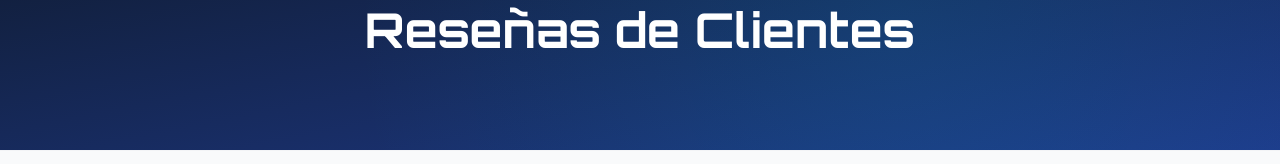
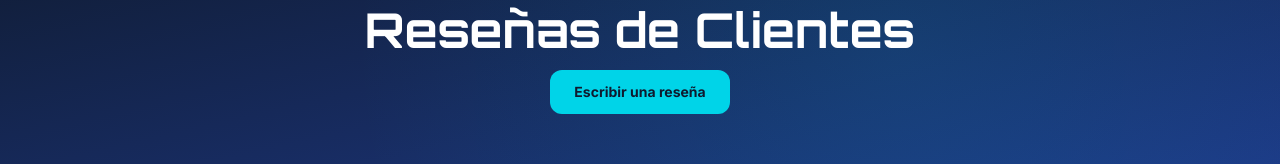
Before and after one commit to autokings2026/Auto-Kings, a Next.js app in the folder apps/web/: page /resenas in a window 1280 px wide. Shown: the part 166-330 px from the top of the page. Built offline with nearby package versions, Linux system fonts and the light colour scheme; no server answers; the database is empty.

Commit message:
fix: boton visible para escribir resena y anclaje al formulario

```diff
--- a/apps/web/src/app/(marketing)/page.tsx
+++ b/apps/web/src/app/(marketing)/page.tsx
@@ -364,9 +364,14 @@ export default async function HomePage() {
               <p className="text-xs font-semibold tracking-widest text-[#00d4e8] uppercase mb-3">Testimonios</p>
               <h2 className="text-3xl font-bold text-gray-900" style={{ fontFamily: 'Orbitron, sans-serif' }}>Lo que dicen nuestros clientes</h2>
             </div>
-            <Link href="/resenas" className="text-sm text-[#1e3a8a] font-medium hover:text-[#00d4e8] transition-colors flex items-center gap-1">
-              Ver todas las reseñas <ChevronRight className="h-4 w-4" />
-            </Link>
+            <div className="flex items-center gap-5">
+              <Link href="/resenas#formulario" className="text-sm text-[#1e3a8a] font-medium hover:text-[#00d4e8] transition-colors flex items-center gap-1">
+                Escribir una reseña <ChevronRight className="h-4 w-4" />
+              </Link>
+              <Link href="/resenas" className="text-sm text-[#1e3a8a] font-medium hover:text-[#00d4e8] transition-colors flex items-center gap-1">
+                Ver todas las reseñas <ChevronRight className="h-4 w-4" />
+              </Link>
+            </div>
           </div>
           {resenas.length > 0 ? (
             <CardCarousel slideClassName="w-[280px] sm:w-[320px]">
--- a/apps/web/src/app/(marketing)/resenas/page.tsx
+++ b/apps/web/src/app/(marketing)/resenas/page.tsx
@@ -84,7 +84,7 @@ export default function ResenasPage() {
             Reseñas de Clientes
           </h1>
           {promedio && (
-            <div className="inline-flex items-center gap-3 mt-2">
+            <div className="inline-flex items-center gap-3 mt-2 mb-8">
               <span className="text-3xl font-bold text-[#00d4e8]" style={{ fontFamily: 'Orbitron, sans-serif' }}>
                 {promedio}
               </span>
@@ -92,6 +92,14 @@ export default function ResenasPage() {
               <span className="text-[#6b7a99] text-sm">({resenas.length} reseñas)</span>
             </div>
           )}
+          <div>
+            <a
+              href="#formulario"
+              className="inline-flex items-center gap-2 px-6 py-3 rounded-xl text-sm font-bold text-[#0f1a2e] bg-[#00d4e8] hover:bg-[#00bcd4] transition-colors"
+            >
+              Escribir una reseña
+            </a>
+          </div>
         </div>
       </section>
 
@@ -130,7 +138,7 @@ export default function ResenasPage() {
       </section>
 
       {/* Formulario */}
-      <section className="py-20 px-4 sm:px-6 border-t border-gray-100 bg-white">
+      <section id="formulario" className="py-20 px-4 sm:px-6 border-t border-gray-100 bg-white scroll-mt-20">
         <div className="max-w-xl mx-auto">
           <div className="text-center mb-10">
             <p className="text-xs font-semibold tracking-widest text-[#00d4e8] uppercase mb-3">Tu opinión importa</p>
```
